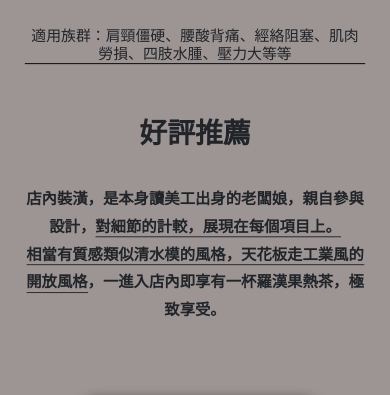
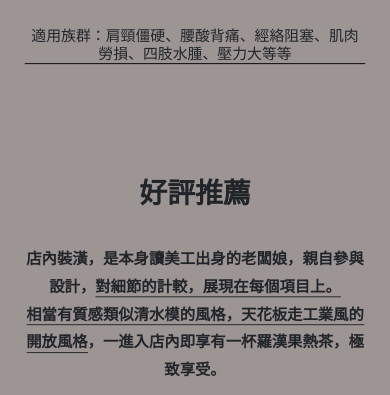
Before and after one commit to Jeffrey0117/chen_7_star, a plain HTML site: page index.html in a window 390 px wide. Shown: the part 2370-2765 px from the top of the page. Drawn offline with nearby package versions, Linux system fonts and the light colour scheme.

Commit message:
fix margin thing

```diff
--- a/index.html
+++ b/index.html
@@ -471,7 +471,7 @@
       }
 
       #reviews {
-        margin-top: 130px;
+        margin-top: 150px;
       }
 
       .copyright .flexCol {
@@ -491,7 +491,7 @@
 
     @media only screen and (max-width: 400px) {
       #reviews {
-        margin-top: 130px;
+        margin-top: 190px;
       }
       .footer-right {
         margin-top: 50px;
```
